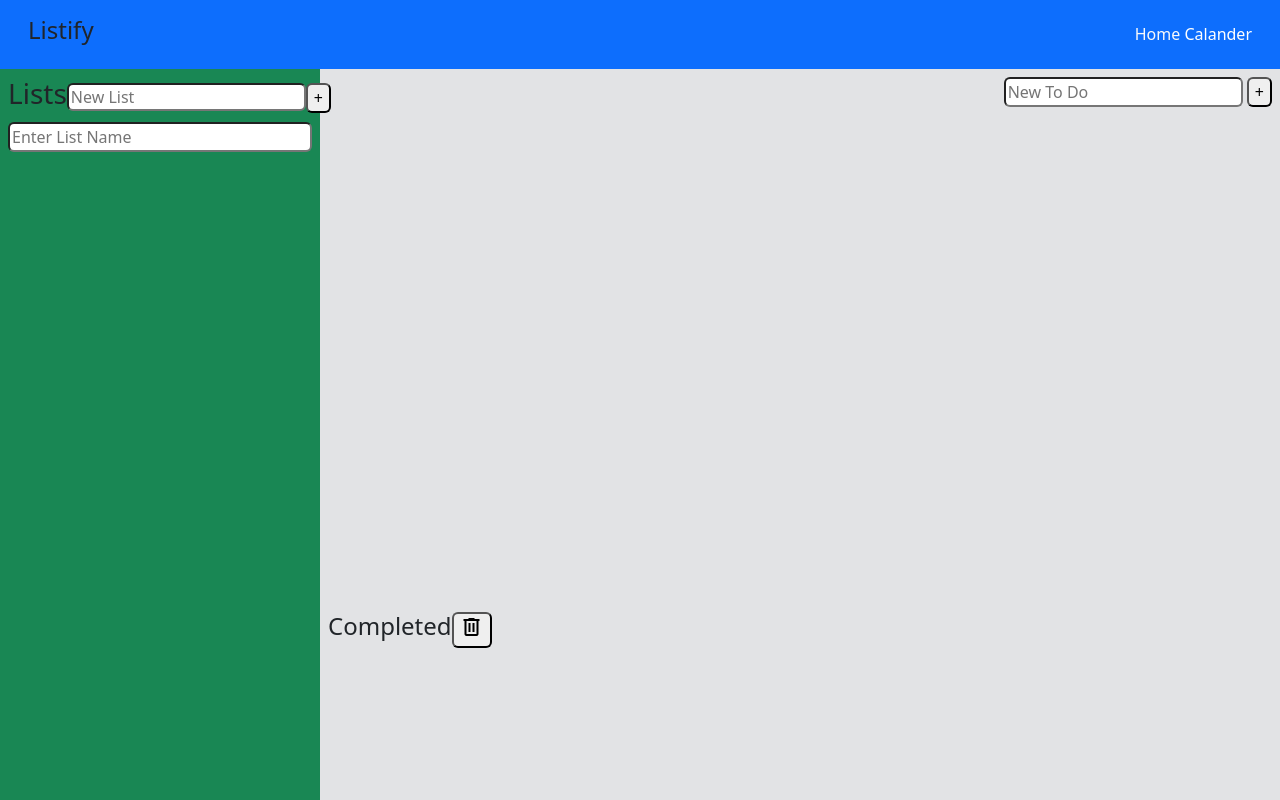
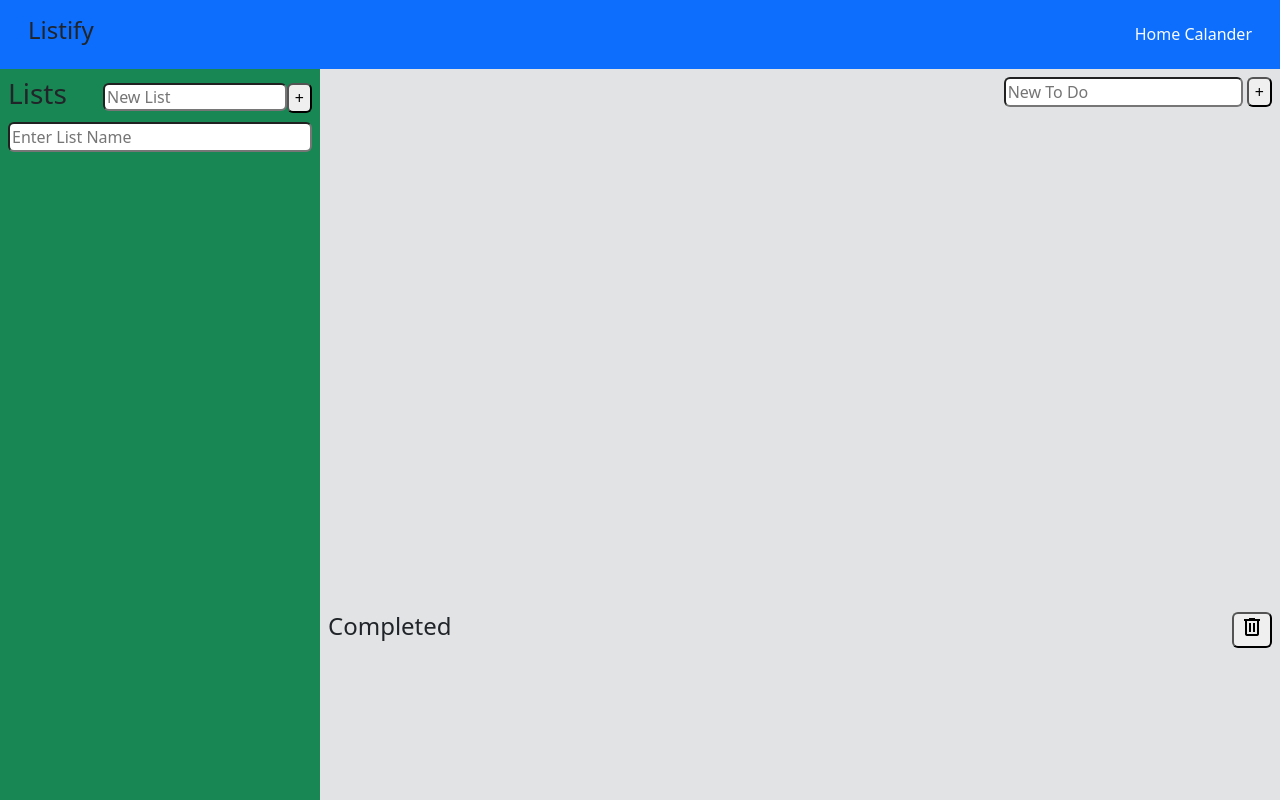
Before and after one commit to LordMamoo/To-Do-List, a plain HTML site: page index.html in a window 1280 px wide. Drawn offline with nearby package versions, Linux system fonts and the light colour scheme.

Commit message:
fixed styling on new list input

```diff
--- a/css/style.css
+++ b/css/style.css
@@ -2,10 +2,8 @@ body {
     margin: 0;
     padding: 0;
     height: 100vh;
-    overflow: hidden;
 }
 
 main {
-    max-height: 100%;
     height: 100%;
 }
--- a/index.html
+++ b/index.html
@@ -26,8 +26,8 @@
                     <div id="side" class="col-3 p-2 bg-success h-100">
                         <div class="d-flex justify-content-between align-items-center position-sticky">
                             <h3>Lists</h3>
-                            <div class="d-flex">
-                                <input class="h-50 rounded-2" id="list-input-box" type="text" placeholder="New List">
+                            <div class="d-flex justify-content-end">
+                                <input class="h-50 rounded-2 w-75" id="list-input-box" type="text" placeholder="New List">
                                 <button class="rounded-2" onclick="listManager.addList(document.getElementById('list-input-box').value)">+</button>
                             </div>
                         </div>
@@ -48,7 +48,7 @@
                                 <div id="current-list-todos"></div>
                             </div>
                             <div style="height: 180px;">
-                                <div class="d-flex align-items-center">
+                                <div class="d-flex align-items-center justify-content-between">
                                     <h4>Completed</h4>
                                     <button class="rounded-2" onclick="listManager.deleteCompleted()"><span class="material-symbols-outlined">delete</span></button>
                                 </div>
```
